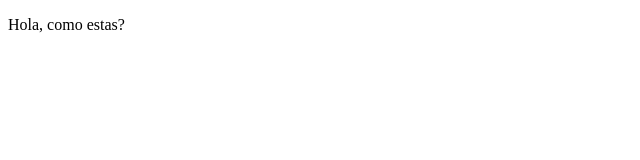
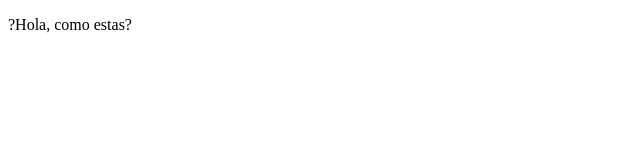
Before and after one commit to yakseniav/udemy, a plain HTML site: page index.html in a window 1280 px wide. Shown: the full height of the page, 0-640 px from the left. Drawn offline with Linux system fonts and the light colour scheme.

Commit message:
second commit

```diff
--- a/index.html
+++ b/index.html
@@ -7,7 +7,7 @@
     <title>Document</title>
 </head>
 <body>
-    <p>Hola, como estas?</p>
+    <p>?Hola, como estas?</p>
 
 <!--     <script>
         alert(1);
```
